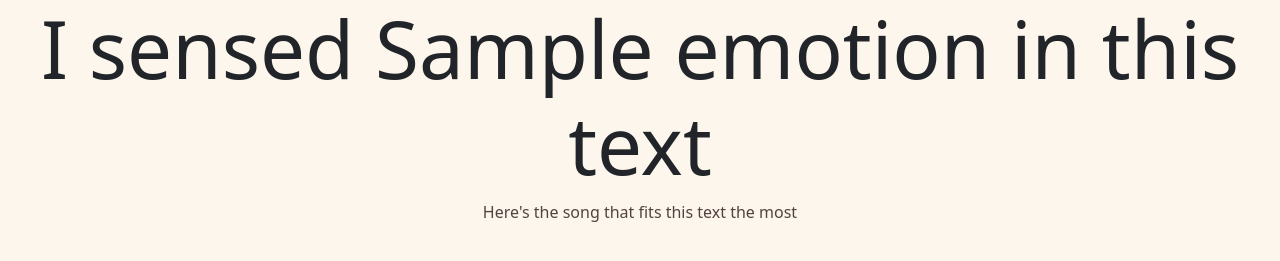
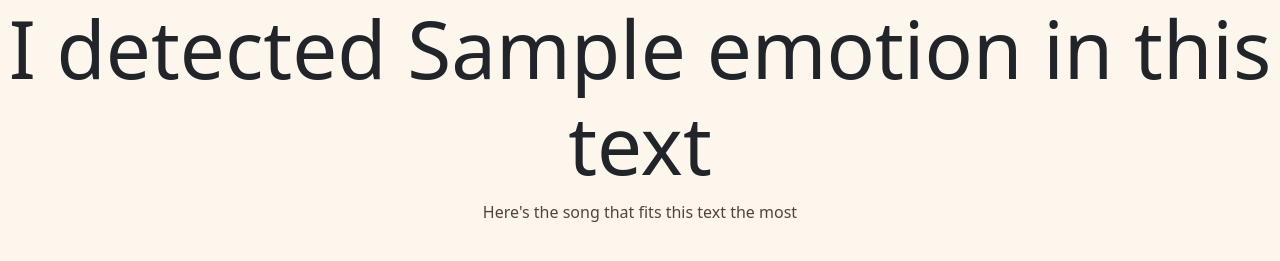
Before and after one commit to andywangyzfh/MindSinger, a Flask app: template templates/playsong.html in a window 1280 px wide. Shown: the top 261 px of the page. Run offline with Flask 2, Linux system fonts and the light colour scheme; the template is opened without the code that fills it: most values are stand-ins (such as "Sample title", 1, 10 or a date in 2020); parts of the project's set-up code (start-up, migrations or seed data) failed here and were passed over.

Commit message:
update playsong.html

```diff
--- a/templates/playsong.html
+++ b/templates/playsong.html
@@ -18,7 +18,7 @@
   </head>
   <body>
     <div class="text-center">
-      <h3 class="display-1">I sensed {{ emotion }} in this text</h3>
+      <h3 class="display-1">I detected {{ emotion }} in this text</h3>
       <p>Here's the song that fits this text the most</p>
     </div>
     <div>
```
